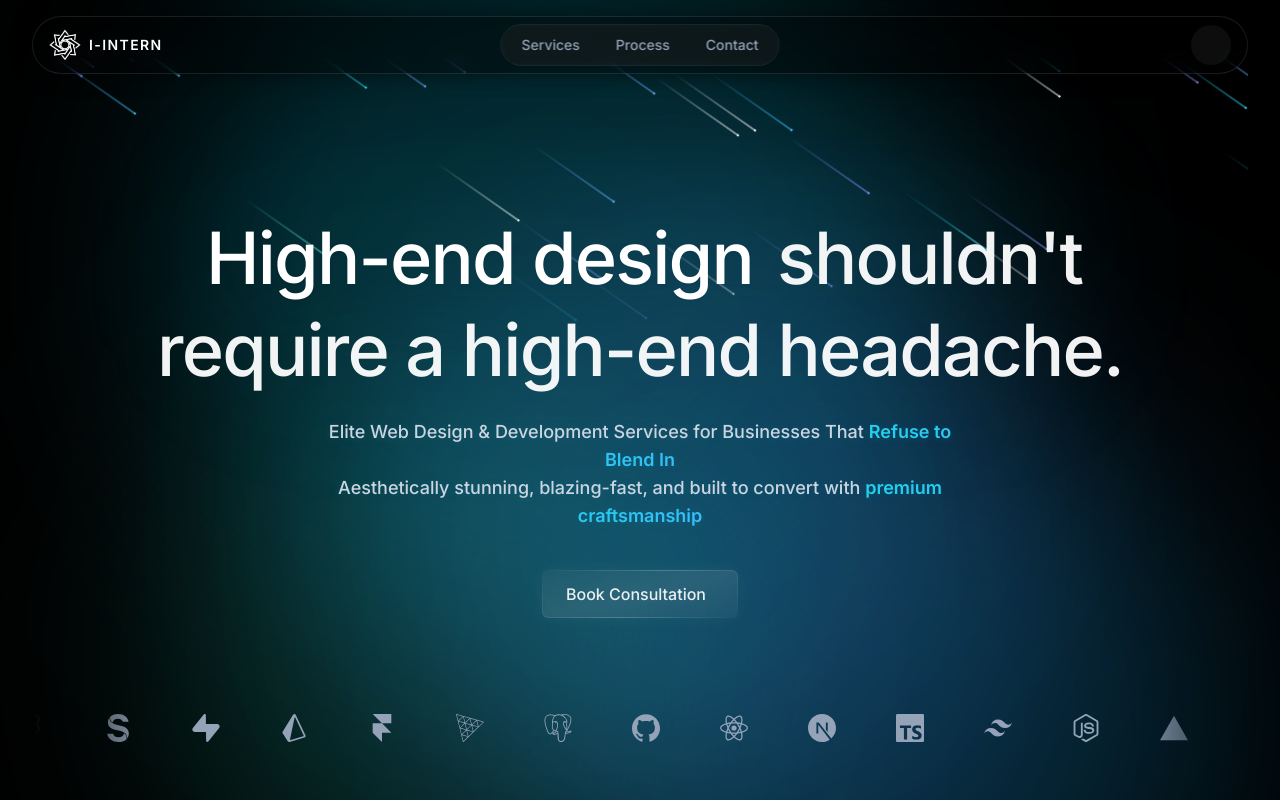
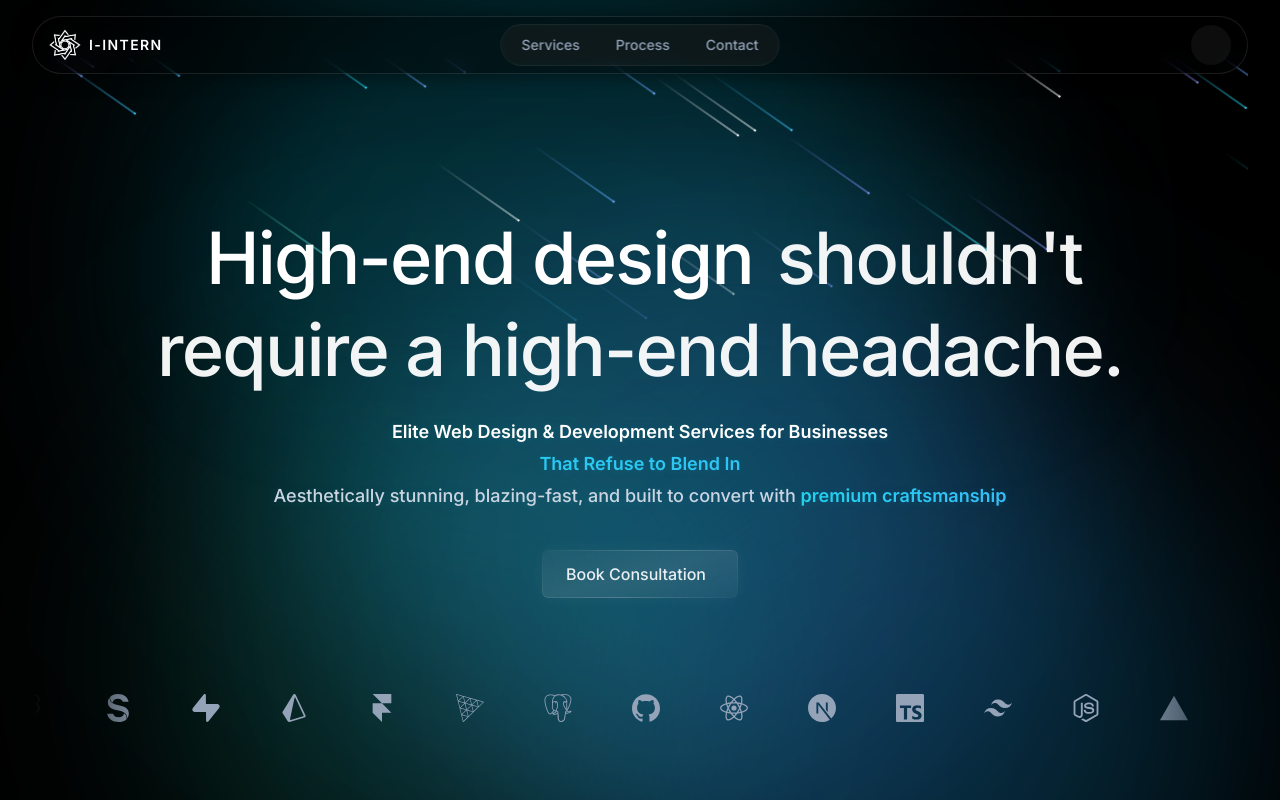
Before and after one commit to Internmain07/Web_Agency, a React (Vite) app: page / in a window 1280 px wide. Shown: the top 800 px of the page. Built offline with nearby package versions, Linux system fonts and the light colour scheme; some icons are missing.

Commit message:
feat: Enhance HeroSection text for improved clarity and visual appeal

```diff
--- a/components/HeroSection.tsx
+++ b/components/HeroSection.tsx
@@ -103,9 +103,10 @@ const HeroSection: React.FC = () => {
                         </h1>
 
                         <AnimatedInView animationType="scale-in" delay={200}>
-                            <p className="mx-auto mt-6 sm:mt-8 max-w-2xl text-base sm:text-lg font-medium leading-relaxed text-slate-600 dark:text-slate-300 transition-colors duration-300 px-2" style={{ textShadow: '0 1px 10px rgba(34, 211, 238, 0.15)' }}>
-                                Elite Web Design & Development Services for Businesses That <span className="text-transparent bg-clip-text bg-gradient-to-r from-cyan-600 to-sky-600 dark:from-cyan-400 dark:to-sky-400 font-semibold">Refuse to Blend In</span><br className="hidden sm:block" />
-                                Aesthetically stunning, blazing-fast, and built to convert with <span className="text-transparent bg-clip-text bg-gradient-to-r from-cyan-600 to-sky-600 dark:from-cyan-400 dark:to-sky-400 font-semibold">premium craftsmanship</span>
+                            <p className="mx-auto mt-6 sm:mt-8 max-w-3xl text-base sm:text-lg font-medium leading-relaxed text-slate-600 dark:text-slate-300 transition-colors duration-300 px-2 space-y-1" style={{ textShadow: '0 1px 10px rgba(34, 211, 238, 0.15)' }}>
+                                <div className="text-slate-900 dark:text-white font-semibold">Elite Web Design & Development Services for Businesses</div>
+                                <div className="text-transparent bg-clip-text bg-gradient-to-r from-cyan-600 to-sky-600 dark:from-cyan-400 dark:to-sky-400 font-semibold">That Refuse to Blend In</div>
+                                <div className="text-slate-600 dark:text-slate-300">Aesthetically stunning, blazing-fast, and built to convert with <span className="text-transparent bg-clip-text bg-gradient-to-r from-cyan-600 to-sky-600 dark:from-cyan-400 dark:to-sky-400 font-semibold">premium craftsmanship</span></div>
                             </p>
                         </AnimatedInView>
 
```
